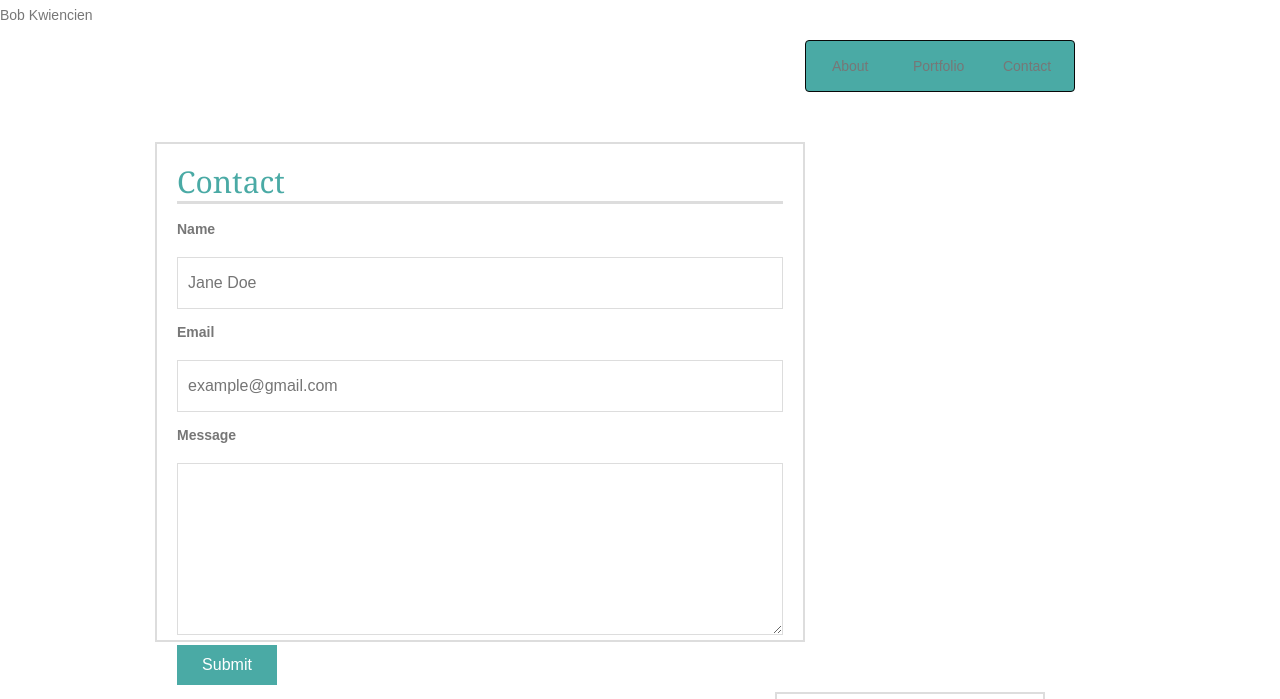
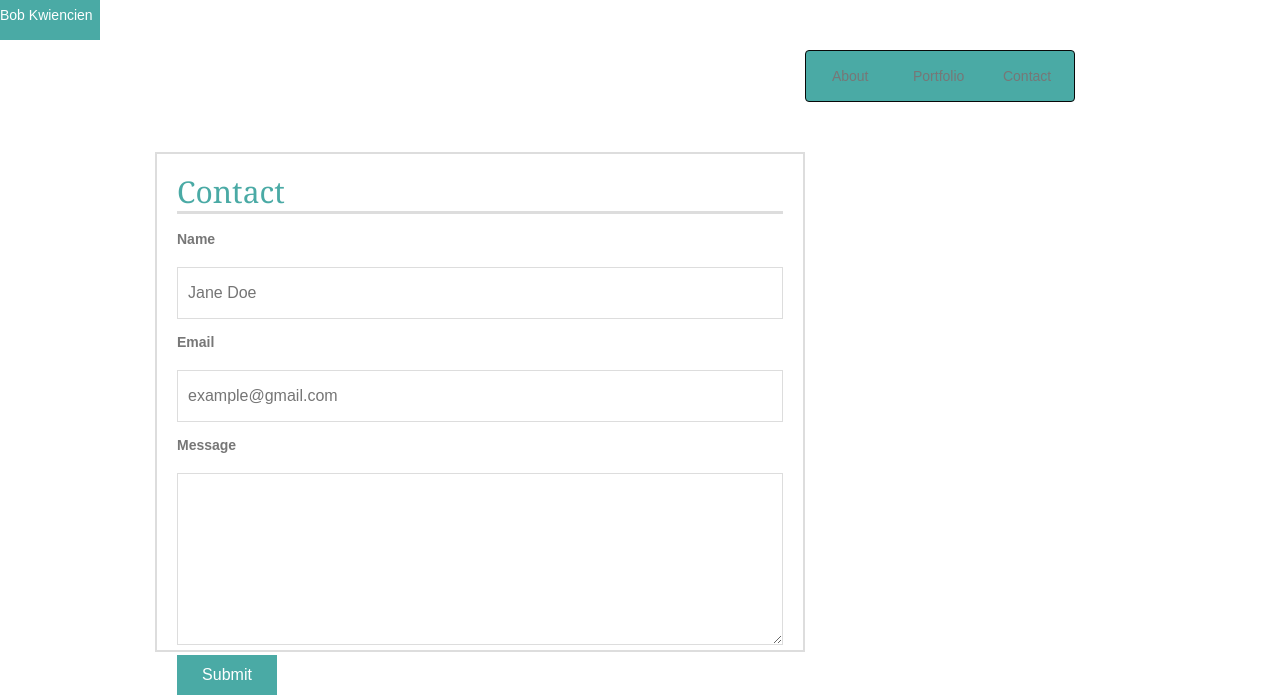
Before and after one commit to bkwiencien/Bootstrap-Portfolio, a plain HTML site: page contact.html in a window 1280 px wide. Shown: the top 699 px of the page. Drawn offline with nearby package versions, Linux system fonts and the light colour scheme.

Commit message:
Jul24-12:17

```diff
--- a/contact.html
+++ b/contact.html
@@ -13,7 +13,7 @@
           <div class ="container-fluid">
              <div class="row">
                <div class ="com-md-12">
-		<p>Bob Kwiencien</p>
+		<p class="toto">Bob Kwiencien</p>
 
                 <nav id="mainNavbar" class="navbar navbar-default navbar-inverse">
 			<ul>
```
